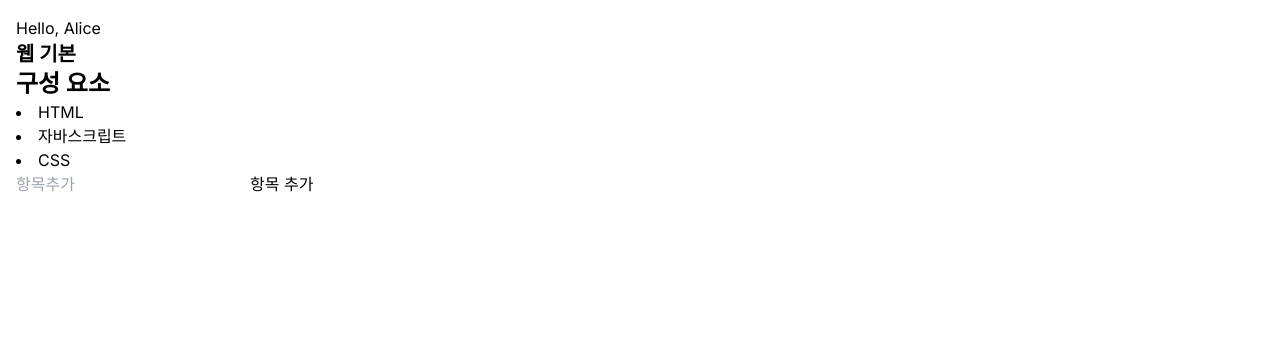
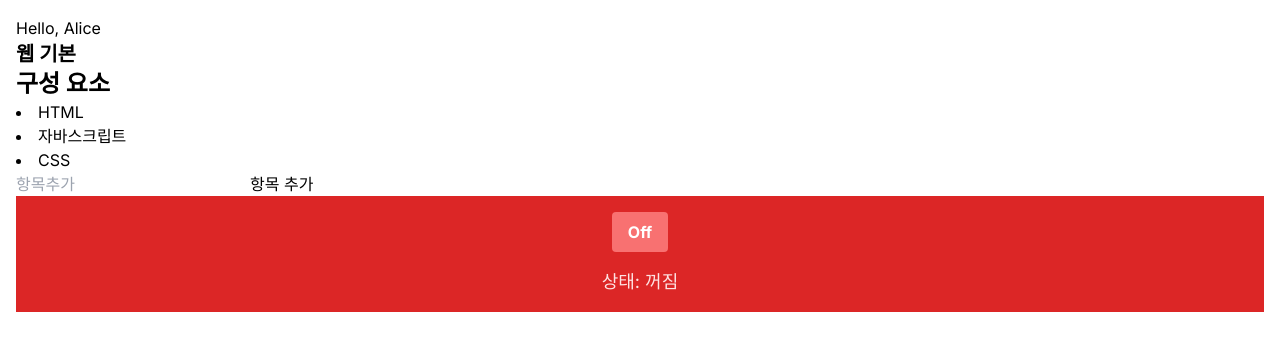
Before and after one commit to kyumin7487/Next_Study, a Next.js app in the folder nextstudy/: page / in a window 1280 px wide. Shown: the top 350 px of the page. Built offline with nearby package versions, Linux system fonts and the light colour scheme.

Commit message:
feat :: 끄기 켜기

```diff
--- /dev/null
+++ b/nextstudy/app/lifting-stateup/page.tsx
@@ -0,0 +1,9 @@
+import ToggleParentComponent from "./toggle"
+
+export default function Home() {
+    return (
+        <main className="flex flex-col p4">
+            <ToggleParentComponent />
+        </main>
+    )
+}
--- /dev/null
+++ b/nextstudy/app/lifting-stateup/toggle.tsx
@@ -0,0 +1,38 @@
+'use client';
+
+import React, {useState} from "react";
+
+type ToggleProps ={
+    isOn: boolean;
+    onClick: () => void;
+};
+
+const Toggle = ({isOn, onClick}: ToggleProps) => {
+    return (
+        <button
+            onClick={onClick}
+            className={`px-4 py-2 text-white font-bold rounded ${isOn ? 'bg-blue-500': 'bg-red-400'}`}>
+            {isOn ? 'On' : 'Off '}
+        </button>
+    );
+};
+
+const StatusDisplay = ({isOn}: { isOn: boolean}) => {
+    return (
+        <div className={`text-lg ${isOn ? 'text-blue-500' : 'text-red-100'}`}>
+            {isOn ? '상태: 켜짐' : '상태: 꺼짐'}
+        </div>
+    );
+};
+
+const ToggleParentComponent =() => {
+    const [isToggled, setIsToggled] = useState(false);
+    return (
+        <div className={`flex flex-col items-center justify-center space-y-4 p-4 ${isToggled ? 'bg-blue-100' : 'bg-red-600'}`}>
+            <Toggle isOn={isToggled} onClick={() => setIsToggled(!isToggled)} />
+            <StatusDisplay isOn={isToggled} />
+        </div>
+    )
+}
+
+export default ToggleParentComponent
--- a/nextstudy/app/page.tsx
+++ b/nextstudy/app/page.tsx
@@ -1,9 +1,11 @@
 import ItemList from "./item-list";
+import Toggle from "../app/lifting-stateup/page";
 
 export default function Home() {
     return (
         <main className="flex flex-col p-4">
             <ItemList />
+            <Toggle />
         </main>
     );
 }
```
